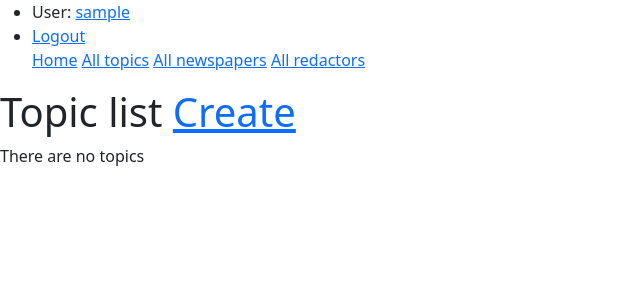
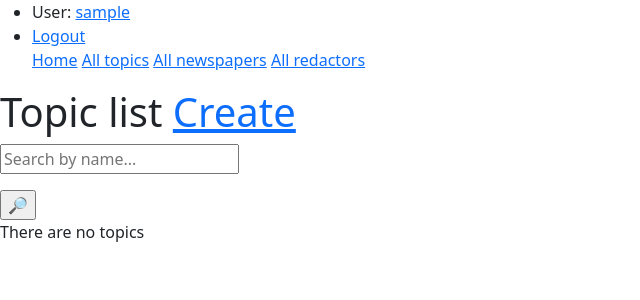
Before and after one commit to anton-chumak-main/newspaper-agency, a Django app: page /topics/ in a window 1280 px wide. Shown: the top 300 px of the page, without its empty margins (0-640 px from the left). Run offline with Django 4.2, Linux system fonts and the light colour scheme; the visitor is signed in with stand-in values (Sample User, id 1); data that the repository does not hold is empty.

Commit message:
Add search for topics

```diff
--- a/agency/forms.py
+++ b/agency/forms.py
@@ -37,15 +37,24 @@ class NewspaperSearchForm(forms.Form):
     title = forms.CharField(
         max_length=255,
         required=False,
-        widget=forms.TextInput(attrs={"placeholder": 'Search by title'}),
+        widget=forms.TextInput(attrs={"placeholder": 'Search by title...'}),
         label=""
     )
 
 
 class RedactorSearchForm(forms.Form):
-    title = forms.CharField(
+    username = forms.CharField(
         max_length=255,
         required=False,
-        widget=forms.TextInput(attrs={"placeholder": 'Search by username'}),
+        widget=forms.TextInput(attrs={"placeholder": 'Search by username...'}),
         label=""
     )
+
+
+class TopicSearchForm(forms.Form):
+    name = forms.CharField(
+        max_length=255,
+        required=False,
+        widget=forms.TextInput(attrs={"placeholder": 'Search by name...'}),
+        label=""
+    )
--- a/agency/views.py
+++ b/agency/views.py
@@ -5,7 +5,7 @@ from django.urls import reverse_lazy
 from django.views import generic
 
 from agency.forms import RedactorCreationForm, RedactorExperienceUpdateForm, NewspaperForm, NewspaperSearchForm, \
-    RedactorSearchForm
+    RedactorSearchForm, TopicSearchForm
 from agency.models import Redactor, Newspaper, Topic
 
 
@@ -30,6 +30,28 @@ class TopicListView(LoginRequiredMixin, generic.ListView):
     model = Topic
     template_name = "agency/topic_list.html"
     paginate_by = 3
+
+    def get_context_data(self, *, object_list=None, **kwargs):
+        context = super(TopicListView, self).get_context_data(**kwargs)
+
+        name = self.request.GET.get("name", "")
+
+        context["search_form"] = TopicSearchForm(initial={
+            "name": name
+        })
+
+        return context
+
+    def get_queryset(self):
+        form = TopicSearchForm(self.request.GET)
+        queryset = Topic.objects.all()
+
+        if form.is_valid():
+            return queryset.filter(
+               name__icontains=form.cleaned_data["name"]
+            )
+
+        return queryset
 
 
 class TopicCreateView(LoginRequiredMixin, generic.CreateView):
@@ -107,8 +129,8 @@ class RedactorListView(LoginRequiredMixin, generic.ListView):
 
         username = self.request.GET.get("username", "")
 
-        context["search_form"] = NewspaperSearchForm(initial={
-            "title": username
+        context["search_form"] = RedactorSearchForm(initial={
+            "username": username
         })
 
         return context
@@ -116,9 +138,10 @@ class RedactorListView(LoginRequiredMixin, generic.ListView):
     def get_queryset(self):
         form = RedactorSearchForm(self.request.GET)
         queryset = Redactor.objects.all()
+
         if form.is_valid():
             return queryset.filter(
-                username__icontains=form.cleaned_data["title"]
+                username__icontains=form.cleaned_data["username"]
             )
 
         return queryset
--- a/templates/agency/topic_list.html
+++ b/templates/agency/topic_list.html
@@ -4,6 +4,11 @@
   <h1>Topic list
     <a href="{% url 'agency:topic-create' %}">Create</a>
   </h1>
+
+  {% block search %}
+    {% include "includes/search.html" %}
+  {% endblock %}
+
   {% if topic_list %}
     <ul>
       {% for topic in topic_list %}
```
